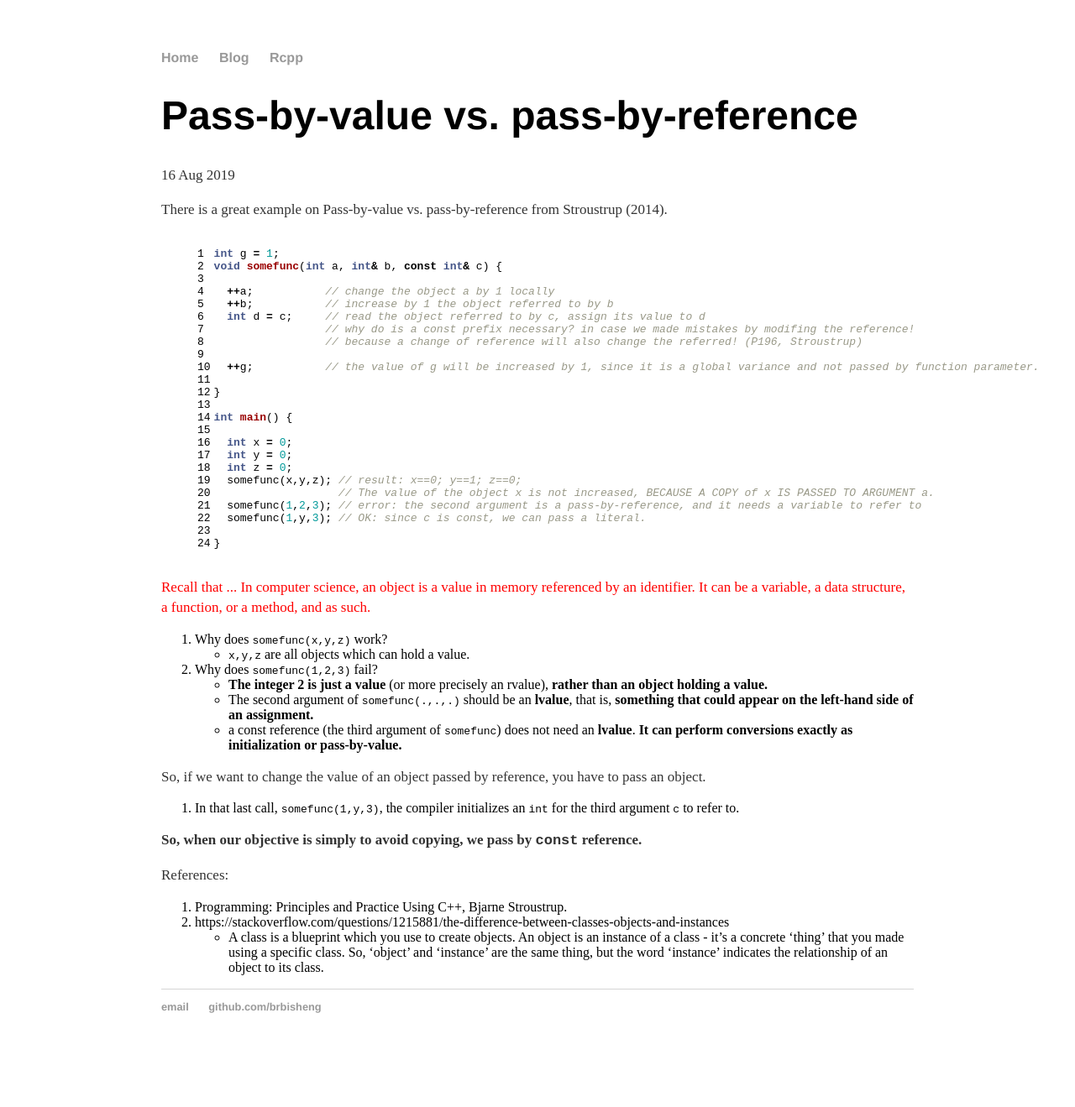
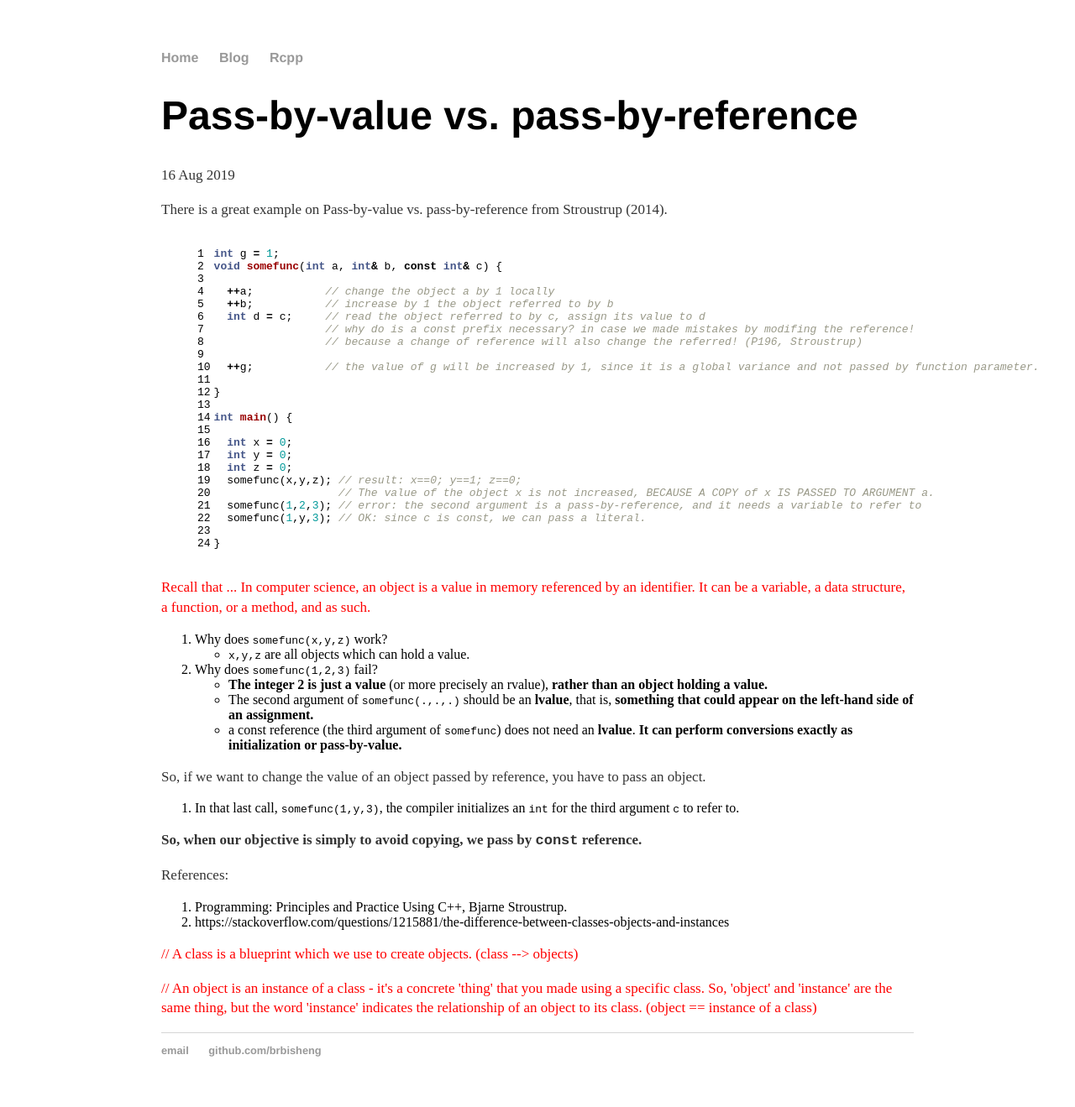
Before and after one commit to brbisheng/brbisheng.github.io, a Jekyll site: the page built from rcpp/_posts/2019-08-16-rcpp-post0.md, in a window 1280 px wide. Shown: the whole page at 84% size. Built offline with Jekyll 4.4.1, drawn with Linux system fonts in a browser that asks for light colours; our own code applies the rules of GitHub Pages for plain Markdown files; before the commit the page ends 1267 px from its top, so only the background shows below that.

Commit message:
Update 2019-08-16-rcpp-post0.md

```diff
--- a/rcpp/_posts/2019-08-16-rcpp-post0.md
+++ b/rcpp/_posts/2019-08-16-rcpp-post0.md
@@ -57,4 +57,5 @@ So, if we want to change the value of an object passed by reference, you have to
 References:
 1. Programming: Principles and Practice Using C++, Bjarne Stroustrup.
 2. https://stackoverflow.com/questions/1215881/the-difference-between-classes-objects-and-instances
-    - A class is a blueprint which you use to create objects. An object is an instance of a class - it's a concrete 'thing' that you made using a specific class. So, 'object' and 'instance' are the same thing, but the word 'instance' indicates the relationship of an object to its class.
+<p style = 'color:red'>// A class is a blueprint which we use to create objects. (class --> objects) </p>
+<p style = 'color:red'>// An object is an instance of a class - it's a concrete 'thing' that you made using a specific class. So, 'object' and 'instance' are the same thing, but the word 'instance' indicates the relationship of an object to its class. (object == instance of a class)</p>
```
